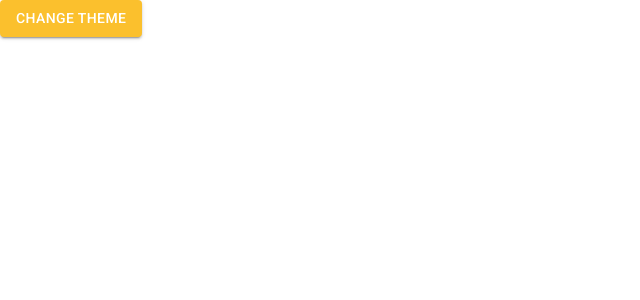
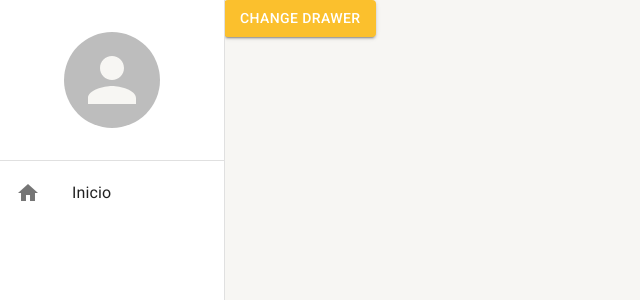
Before and after one commit to ddelacruz/React-typescript, a React (Create React App) app: page /login in a window 1280 px wide. Shown: the top 300 px of the page, without its empty margins (0-640 px from the left). Built offline with nearby package versions, Linux system fonts and the light colour scheme.

Commit message:
Added responsive sidebard

```diff
--- a/src/App.tsx
+++ b/src/App.tsx
@@ -1,15 +1,20 @@
 
 import { BrowserRouter } from 'react-router-dom';
 import { AppRoutes } from './routes';
-import { AppThemeProvider } from './shared/contexts';
+import { Sidebard } from './shared/components';
+import { AppThemeProvider, DrawerProvider } from './shared/contexts';
 
 
 export const App = () => {
   return (
     <AppThemeProvider>
-      <BrowserRouter>
-        <AppRoutes />
-      </BrowserRouter>
+      <DrawerProvider>
+        <BrowserRouter>
+          <Sidebard>
+            <AppRoutes />
+          </Sidebard>
+        </BrowserRouter>
+      </DrawerProvider>
     </AppThemeProvider>
   );
 };
--- a/src/routes/index.tsx
+++ b/src/routes/index.tsx
@@ -1,16 +1,16 @@
 import { Button } from '@mui/material';
 import { Routes, Route, Navigate } from 'react-router-dom';
-import { useAppThemeContext } from '../shared/contexts';
+import { useDrawerContext } from '../shared/contexts';
 
 export const AppRoutes = () => {
-  const { toggleTheme } = useAppThemeContext();
+  const { toggleDrawerOpen } = useDrawerContext();
   return (
     <Routes>
       <Route
         path="/login"
         element={
-          <Button variant="contained" color="primary" onClick={toggleTheme}>
-            change Theme
+          <Button variant="contained" color="primary" onClick={toggleDrawerOpen}>
+            change Drawer
           </Button>
         }
       ></Route>
--- /dev/null
+++ b/src/shared/components/index.ts
@@ -0,0 +1 @@
+export * from './sidebard/sidebard';
--- /dev/null
+++ b/src/shared/components/sidebard/sidebard.tsx
@@ -0,0 +1,41 @@
+import { Avatar, Divider, Drawer, Icon, List, ListItemButton, ListItemIcon, ListItemText, useMediaQuery, useTheme } from '@mui/material';
+import { Box } from '@mui/system';
+import React from 'react';
+import { useDrawerContext } from '../../contexts';
+
+
+export const Sidebard: React.FC<React.PropsWithChildren> = ({ children }) => {
+  const theme = useTheme();
+  const smDown = useMediaQuery(theme.breakpoints.down('sm'));
+
+  const { isDrawerOpen, toggleDrawerOpen } = useDrawerContext();
+
+  return (
+    <>
+      <Drawer open={isDrawerOpen} variant={smDown ?  'temporary' : 'permanent'} onClose={toggleDrawerOpen}>
+        <Box width={theme.spacing(28)} height='100%' display='flex' flexDirection='column'>
+          <Box width='100%' height={theme.spacing(20)} display='flex' alignItems='center' justifyContent='center'>
+            <Avatar
+              sx={{ height: theme.spacing(12), width: theme.spacing(12)}}
+              src=''
+            />
+          </Box>
+          <Divider></Divider>
+          <Box flex={1}>
+            <List component='nav'>
+              <ListItemButton>
+                <ListItemIcon>
+                  <Icon>home</Icon>
+                </ListItemIcon>
+                <ListItemText primary='Inicio' />
+              </ListItemButton>
+            </List>
+          </Box>
+        </Box>
+      </Drawer>
+      <Box height='100vh' marginLeft={smDown ? 0 : theme.spacing(28)}>
+        {children}
+      </Box>
+    </>
+  );
+};
--- /dev/null
+++ b/src/shared/contexts/drawer.context.tsx
@@ -0,0 +1,28 @@
+import React, { createContext, useCallback, useContext, useState } from 'react';
+
+interface IDrawerContextData  {
+  isDrawerOpen: boolean;
+  toggleDrawerOpen: () => void;
+}
+
+
+const DrawerContext = createContext({} as IDrawerContextData);
+
+export const useDrawerContext = () => {
+  return useContext(DrawerContext);
+};
+
+export const DrawerProvider: React.FC<React.PropsWithChildren> = ({ children }) => {
+  const [isDrawerOpen, setIsDrawerOpen] = useState(false);
+
+  const toggleDrawerOpen = useCallback(() => {
+    setIsDrawerOpen(oldDrawerOpen => !oldDrawerOpen);
+  }, []);
+
+
+  return (
+    <DrawerContext.Provider value={{ isDrawerOpen, toggleDrawerOpen}}>
+      {children}
+    </DrawerContext.Provider>
+  );
+};
--- a/src/shared/contexts/index.tsx
+++ b/src/shared/contexts/index.tsx
@@ -1 +1,2 @@
 export * from './theme.context';
+export * from './drawer.context';
--- a/src/shared/themes/Light.ts
+++ b/src/shared/themes/Light.ts
@@ -1,9 +1,9 @@
-import { createTheme } from "@mui/material";
-import { cyan, yellow } from "@mui/material/colors";
+import { createTheme } from '@mui/material';
+import { cyan, yellow } from '@mui/material/colors';
 
 export const LightTheme = createTheme({
   palette: {
-      primary:{
+    primary: {
       main: yellow[700],
       dark: yellow[600],
       light: yellow[500],
@@ -16,8 +16,8 @@
       contrastText: '#ffffff'
     },
     background: {
-        default: '#ffffff',
-        paper: '#f7f6f3',
+      paper: '#ffffff',
+      default: '#f7f6f3',
     }
   }
-})
+});
```
Lines whose indentation alone changed are shown as unchanged.
